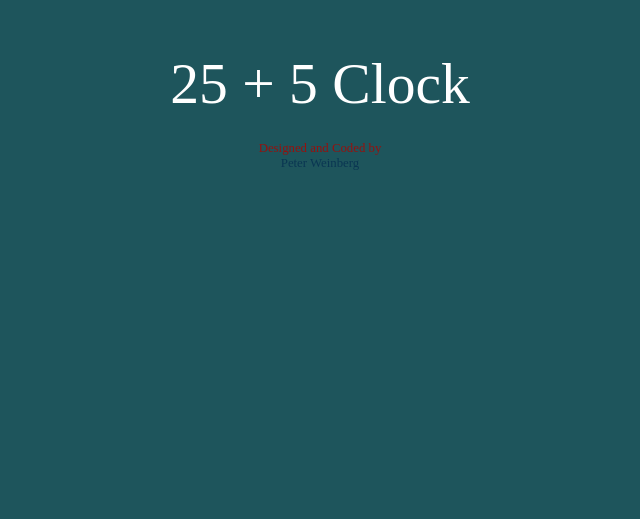
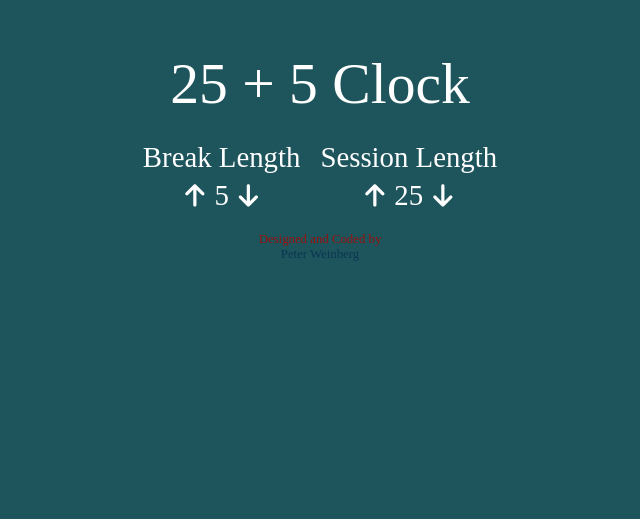
Before and after one commit to szlima/relogio-25-5, a React app: page / in a window 1280 px wide. Shown: the part 124-643 px from the top of the page, without its empty margins (320-960 px from the left). Built offline with nearby package versions, Linux system fonts and the light colour scheme.

Commit message:
Criando o componente Comando

```diff
--- /dev/null
+++ b/src/componentes/Comando.js
@@ -0,0 +1,20 @@
+import React from 'react';
+
+function Comando({tipo, breakLength=5, sessionLength=25}){
+
+    const tamanho= tipo === 'break' ? breakLength : sessionLength;
+
+    return (
+        <div id={`${tipo}-label`}>
+            <h2>{`${tipo[0].toUpperCase()}${tipo.substring(1)} Length`}</h2>
+
+            <div className='display-length'>
+                <i className="fa-solid fa-arrow-up" id={`${tipo}-increment`} ></i>
+                <span id={`${tipo}-length`}>{tamanho}</span>
+                <i className="fa-solid fa-arrow-down" id={`${tipo}-decrement`} ></i>
+            </div>
+        </div>
+    );
+}
+
+export default Comando;
--- a/src/componentes/Principal.js
+++ b/src/componentes/Principal.js
@@ -1,4 +1,6 @@
 import React from 'react';
+
+import Comando from './Comando';
 
 export default function Principal(){
 
@@ -8,6 +10,11 @@ export default function Principal(){
                 <h1>25 + 5 Clock</h1>
             </header>
 
+            <div id='comandos'>
+                <Comando tipo='break'/>
+                <Comando tipo='session'/>
+            </div>
+
             <footer>
                 <p>Designed and Coded by</p>
                 <a href='#'>Peter Weinberg</a>
--- a/src/index.css
+++ b/src/index.css
@@ -39,6 +39,33 @@ header{
   margin: 15px 0;
 }
 
+#comandos{
+  margin: 10px 0;
+  display: flex;
+}
+
+#break-label, #session-label{
+  margin: 0 10px;
+}
+
+h2{
+  font-size: 1.8rem;
+  margin-bottom: 5px;
+}
+
+.fa-solid{
+  font-size: 1.6rem;
+  margin: 0 10px;
+}
+
+.fa-solid:hover{
+  cursor: pointer;
+}
+
+span{
+  font-size: 1.8rem;
+}
+
 footer{
   font-size: .8rem;
   margin: 10px 0;
```
